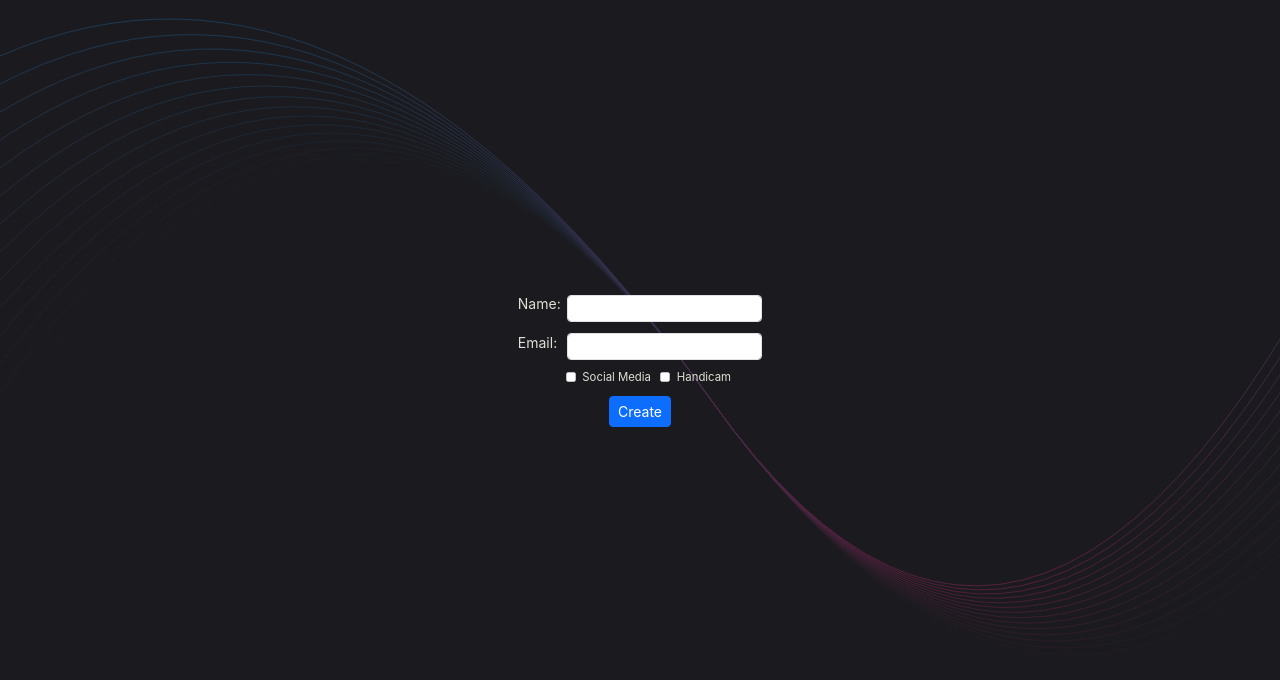
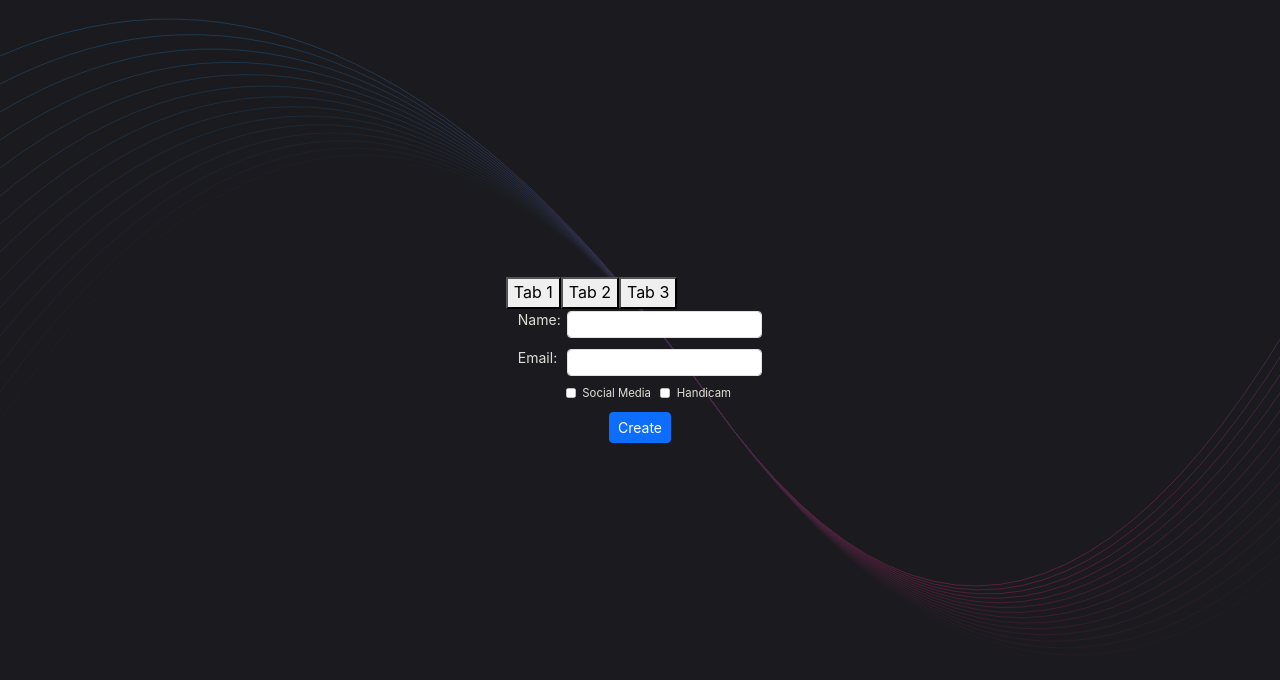
Before and after one commit to MitchBBDP/sd-editors-productivity-app, a React (Vite) app in the folder src/renderer/: page / in a window 1280 px wide. Shown: the top 680 px of the page. Built offline with nearby package versions, Linux system fonts and the light colour scheme.

Commit message:
Added tabs

```diff
--- a/src/renderer/src/App.jsx
+++ b/src/renderer/src/App.jsx
@@ -1,7 +1,14 @@
 import { useState } from "react"
-import CustomerForm from "./components/customerForm"
+import Tabs from './components/Tabs'
+import TabContent from './components/TabContent'
+
 
 function App() {
+
+  const [activeTab, setActiveTab] = useState(0)
+  const handleTabClick = (index) => {
+    setActiveTab(index)
+  }
 
   const [customerName, setCustomerName] = useState('')
   const [emailAddress, setEmailAddress] = useState('')
@@ -26,15 +33,17 @@ function App() {
 
   return (
     <div>
-      <CustomerForm
+      <Tabs activeTab={activeTab} handleTabClick={handleTabClick} />
+      <TabContent
+        activeTab={activeTab}
         customerName={customerName}
         emailAddress={emailAddress}
-        customerNameChange={handleCustomerNameChange}
-        emailChange={handleEmailAddressChange}
         socialMedia={socialMedia}
         selfieCamera={selfieCamera}
-        socialMediaChange={handleSocialMediaChange}
-        selfieCameraChange={handleSelfieCameraChange}
+        handleCustomerNameChange={handleCustomerNameChange}
+        handleEmailAddressChange={handleEmailAddressChange}
+        handleSocialMediaChange={handleSocialMediaChange}
+        handleSelfieCameraChange={handleSelfieCameraChange}
       />
     </div>
   )
--- /dev/null
+++ b/src/renderer/src/components/TabContent.jsx
@@ -0,0 +1,32 @@
+import CustomerForm from './CustomerForm'
+
+const TabContent = ({
+  activeTab,
+  customerName,
+  emailAddress,
+  socialMedia,
+  selfieCamera,
+  handleCustomerNameChange,
+  handleEmailAddressChange,
+  handleSocialMediaChange,
+  handleSelfieCameraChange,
+}) => {
+  const tabContent = [
+    <CustomerForm
+      customerName={customerName}
+      emailAddress={emailAddress}
+      customerNameChange={handleCustomerNameChange}
+      emailChange={handleEmailAddressChange}
+      socialMedia={socialMedia}
+      selfieCamera={selfieCamera}
+      socialMediaChange={handleSocialMediaChange}
+      selfieCameraChange={handleSelfieCameraChange}
+    />,
+    <div>Content for Tab 2</div>,
+    <div>Content for Tab 3</div>,
+  ]
+
+  return <div>{tabContent[activeTab]}</div>
+}
+
+export default TabContent
--- /dev/null
+++ b/src/renderer/src/components/Tabs.jsx
@@ -0,0 +1,19 @@
+const Tabs = ({ activeTab, handleTabClick }) => {
+    const tabs = ['Tab 1', 'Tab 2', 'Tab 3']
+
+    return (
+        <div>
+            {tabs.map((tab, index) => (
+                <button
+                    key={index}
+                    onClick={() => handleTabClick(index)}
+                    className={activeTab === index ? 'active' : ''}
+                >
+                    {tab}
+                </button>
+            ))}
+        </div>
+    )
+}
+
+export default Tabs;
```
